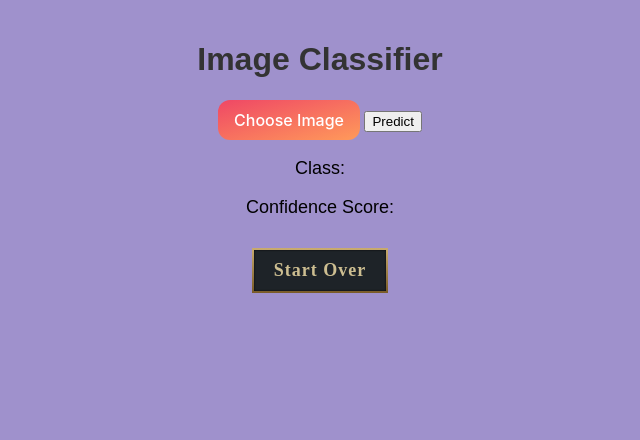
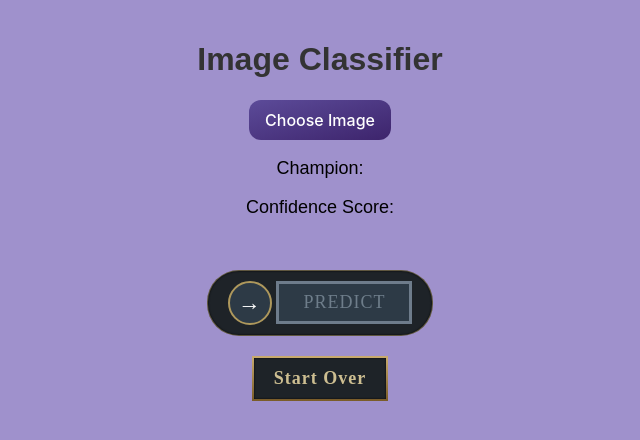
Before and after one commit to aabasiyanik/LeagueChampionsSplashRecognition, a Flask app: page / in a window 1280 px wide. Shown: the top 440 px of the page, without its empty margins (320-960 px from the left). Run offline with Flask 3, Linux system fonts and the light colour scheme.

Commit message:
changed some css for the buttons, rearrenged their positions. Will be working on other things

```diff
--- a/templates/index.html
+++ b/templates/index.html
@@ -24,7 +24,6 @@
         a:hover {
             text-decoration: underline;
         }
-        /* Button Styles */
         button {
             font-family: 'Marcellus SC', serif;
             font-size: 18px;
@@ -52,8 +51,7 @@
             color: #cdbe9130;
         }
         .image-button {
-            /* Add the provided CSS styles here */
-            background: linear-gradient(to bottom right, #EF4765, #FF9A5A);
+            background: linear-gradient(to bottom right, #5C4B99, #3D246C);
             border: 0;
             border-radius: 12px;
             color: #FFFFFF;
@@ -75,32 +73,90 @@
         }
 
         .image-button:not([disabled]):focus {
-            /* Add the focus styles here */
-            box-shadow: 0 0 .25rem rgba(0, 0, 0, 0.5), -.125rem -.125rem 1rem rgba(239, 71, 101, 0.5), .125rem .125rem 1rem rgba(255, 154, 90, 0.5);
+            box-shadow: 0 0 .25rem rgba(0, 0, 0, 0.5), -.125rem -.125rem 1rem rgba(92, 75, 153, 0.5), .125rem .125rem 1rem rgba(61, 36, 108, 0.5);
         }
 
         .image-button:not([disabled]):hover {
-            /* Add the hover styles here */
-            box-shadow: 0 0 .25rem rgba(0, 0, 0, 0.5), -.125rem -.125rem 1rem rgba(239, 71, 101, 0.5), .125rem .125rem 1rem rgba(255, 154, 90, 0.5);
+            box-shadow: 0 0 .25rem rgba(0, 0, 0, 0.5), -.125rem -.125rem 1rem rgba(92, 75, 153, 0.5), .125rem .125rem 1rem rgba(61, 36, 108, 0.5);
+        }
+
+        .predict-btn-container {
+            display: flex;
+            justify-content: center;
+            align-items: center;
+            margin-top: 2rem;
+        }
+
+        .predict-btn-link {
+            display: flex;
+            align-items: center;
+            border: 1px solid rgba(174, 152, 92, 0.45);
+            border-radius: 2rem;
+            text-decoration: none;
+            cursor: pointer;
+            transition: transform 0.2s, box-shadow 0.2s;
+        }
+
+        .predict-btn-link:hover {
+            transform: scale(1.05);
+            box-shadow: 0 0 0.5rem rgba(174, 152, 92, 0.45);
+        }
+
+        .predict-btn-circle {
+            width: 40px;
+            height: 40px;
+            border: 2px solid #ae985c;
+            border-radius: 50%;
+            background: #2d3a46;
+            color: #fff;
+            display: flex;
+            justify-content: center;
+            align-items: center;
+        }
+
+        .predict-btn-circle p {
+            font-size: 1.4rem;
+            margin: 0;
+        }
+
+        .predict-btn-rectangle {
+            padding: 0.5rem 1.5rem;
+            border: 3px solid rgba(125, 140, 154, 0.82);
+            background: #2d3a46;
+            color: rgba(125, 140, 154, 0.82);
+            font-weight: 500;
+            text-transform: uppercase;
+            margin-left: 0.3rem;
         }
     </style>
 </head>
 <body>
     <h1>Image Classifier</h1>
     <form action="/predict" method="post" enctype="multipart/form-data" onsubmit="return validateForm()">
-        <!-- Replace the file input with a styled button -->
+
         <label for="imageInput" class="image-button">
             <input type="file" name="image" id="imageInput" style="display: none;">
             Choose Image
         </label>
-        <input type="submit" value="Predict">
     </form>
     <div>
-        <p>Class: <span id="class"></span></p>
+        <p>Champion: <span id="class"></span></p>
         <p>Confidence Score: <span id="confidence"></span></p>
-        <!-- Replace the Start Over link with the Start Over button -->
-        <button onclick="window.location.href='/start_over'">Start Over</button>
+
+
     </div>
+    <div class="predict-btn-container">
+        <button type="button" class="predict-btn-link" id="styledPredictBtn">
+            <div class="predict-btn-circle">
+                <p>→</p>
+            </div>
+            <div class="predict-btn-rectangle">
+                Predict
+            </div>
+        </button>
+
+    </div>
+    <div><button onclick="window.location.href='/start_over'">Start Over</button></div>
 
     <script>
         function validateForm() {
@@ -112,5 +168,18 @@
             return true;
         }
     </script>
+    <script>
+        // Function to handle the styled "Predict" button click
+        document.getElementById("styledPredictBtn").addEventListener("click", function() {
+            var imageInput = document.getElementById("imageInput");
+            if (imageInput.files.length === 0) {
+                alert("No image selected");
+                return;
+            }
+            // Submit the form programmatically
+            var form = imageInput.closest("form");
+            form.submit();
+        });
+    </script>
 </body>
 </html>
```
Also changed, not shown: templates/results.html (+4 -5 lines).
